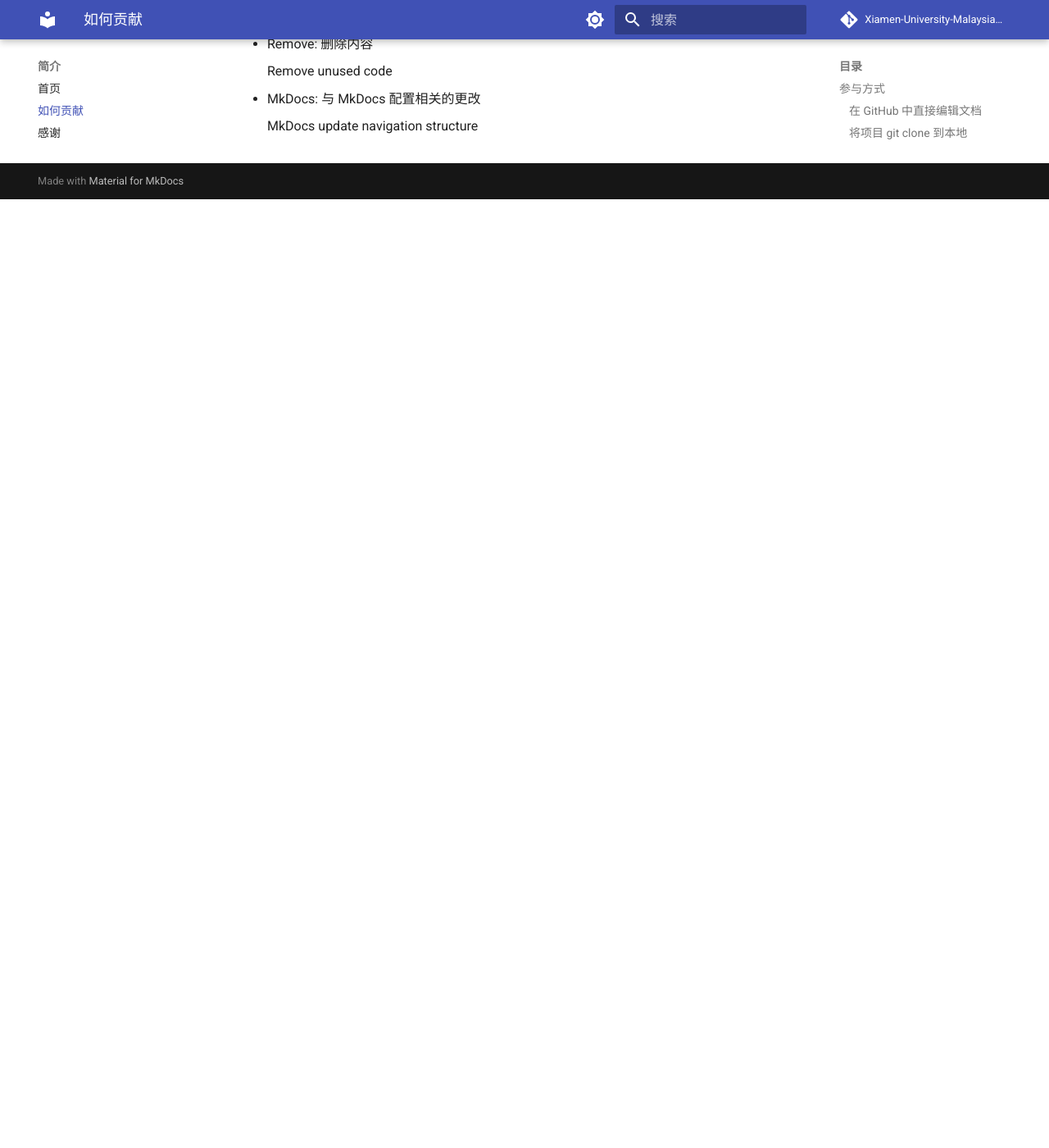
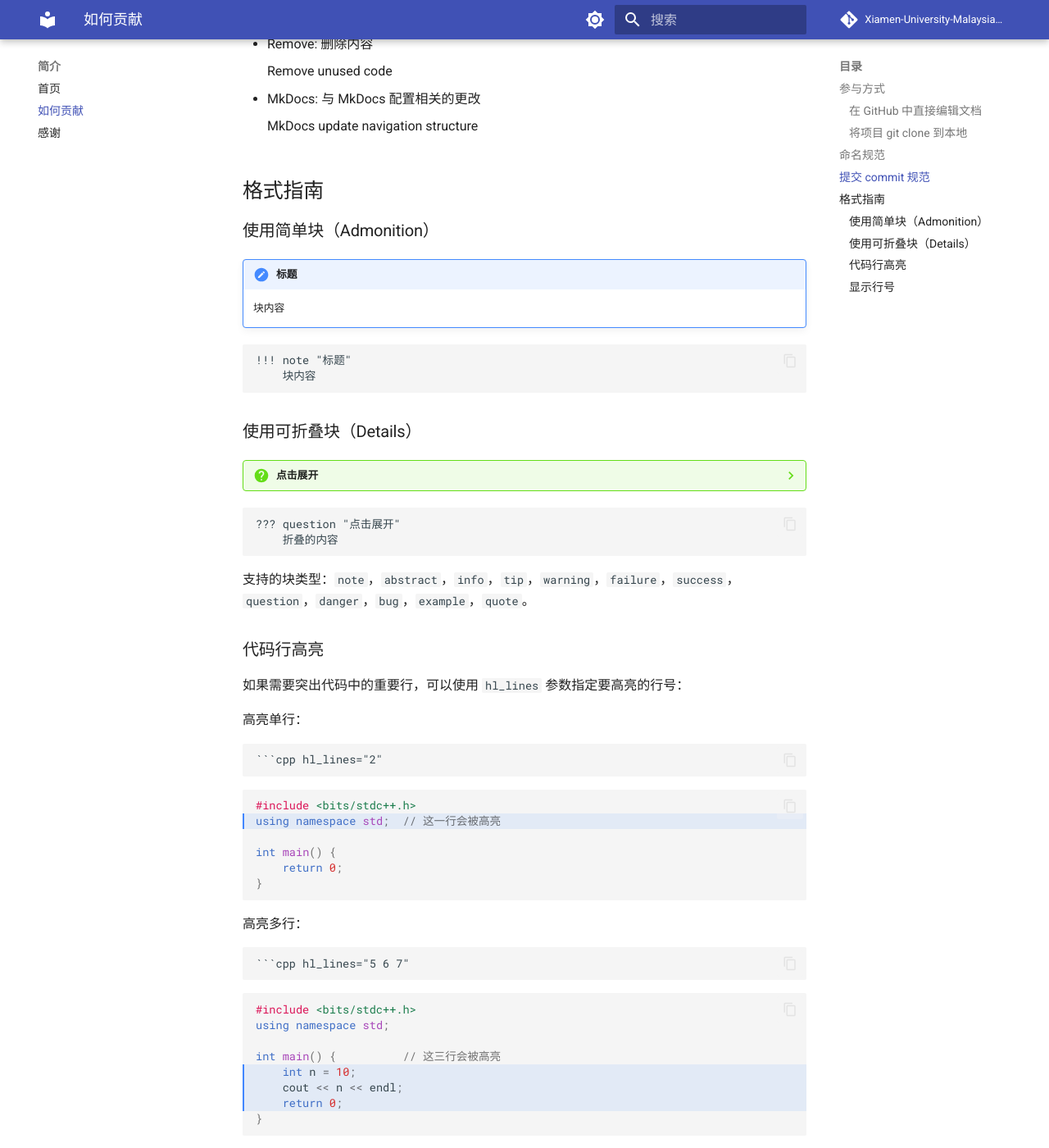
Before and after one commit to Xiamen-University-Malaysia/xcpc-wiki, an MkDocs documentation site: the page built from docs/contributing.md, in a window 1280 px wide and 1400 px high, scrolled down 2662 px. Shown: the whole window at 82% size. Built offline with MkDocs 1.6.1 and Material for MkDocs 9.7.7, drawn with Linux system fonts in a browser that asks for light colours; comment, search, counter and statistics services are not loaded; before the commit the page ends 2905 px from its top, so only the background shows below that; some of the changed text lies outside the part shown.

Commit message:
Add LICENSE and MkDocs admonition blocks
Co-authored-by: Copilot <copilot@github.com>

````diff
--- a/docs/contributing.md
+++ b/docs/contributing.md
@@ -129,3 +129,118 @@ git push origin main
 - MkDocs: 与 MkDocs 配置相关的更改
 
     MkDocs update navigation structure
+
+## 格式指南
+
+### 使用简单块（Admonition）
+
+!!! note "标题"
+    块内容
+
+``` markdown
+!!! note "标题"
+    块内容
+```
+
+### 使用可折叠块（Details）
+
+??? question "点击展开"
+    折叠的内容
+
+``` markdown
+??? question "点击展开"
+    折叠的内容
+```
+
+支持的块类型：`note`，`abstract`，`info`，`tip`，`warning`，`failure`，`success`，`question`，`danger`，`bug`，`example`，`quote`。
+
+### 代码行高亮
+
+如果需要突出代码中的重要行，可以使用 `hl_lines` 参数指定要高亮的行号：
+
+高亮单行：
+
+```markdown
+```cpp hl_lines="2"
+```
+
+```cpp hl_lines="2"
+#include <bits/stdc++.h>
+using namespace std;  // 这一行会被高亮
+
+int main() {
+    return 0;
+}
+```
+
+高亮多行：
+
+```markdown
+```cpp hl_lines="5 6 7"
+```
+
+```cpp hl_lines="5 6 7"
+#include <bits/stdc++.h>
+using namespace std;
+
+int main() {          // 这三行会被高亮
+    int n = 10;
+    cout << n << endl;
+    return 0;
+}
+```
+
+高亮行范围：
+
+```markdown
+```cpp hl_lines="5-7"
+```
+
+```cpp hl_lines="5-7"
+#include <bits/stdc++.h>
+using namespace std;
+
+int main() {          // 这一段会被高亮
+    int n = 10;
+    cout << n << endl;
+    return 0;
+}
+```
+
+### 显示行号
+
+使用 `linenums="1"` 参数可以在代码块前显示行号，便于引用和说明：
+
+带行号的代码：
+
+```markdown
+```cpp linenums="1"
+```
+
+```cpp linenums="1"
+#include <bits/stdc++.h>
+using namespace std;
+
+int main() {
+    int n = 10;
+    cout << n << endl;
+    return 0;
+}
+```
+
+结合行高亮：
+
+```markdown
+```cpp linenums="1" hl_lines="4 8"
+```
+
+```cpp linenums="1" hl_lines="4 8"
+#include <bits/stdc++.h>
+using namespace std;
+
+int main() {          // 这两行会被高亮
+    int n = 10;
+    cout << n << endl;
+    return 0;
+}
+```
--- a/mkdocs.yml
+++ b/mkdocs.yml
@@ -48,6 +48,8 @@ markdown_extensions:
       pygments_lang_class: true
   - pymdownx.inlinehilite
   - pymdownx.snippets
+  - admonition
+  - pymdownx.details
   - footnotes
   - attr_list
   - md_in_html
````
Also changed, not shown: 1 other file.
